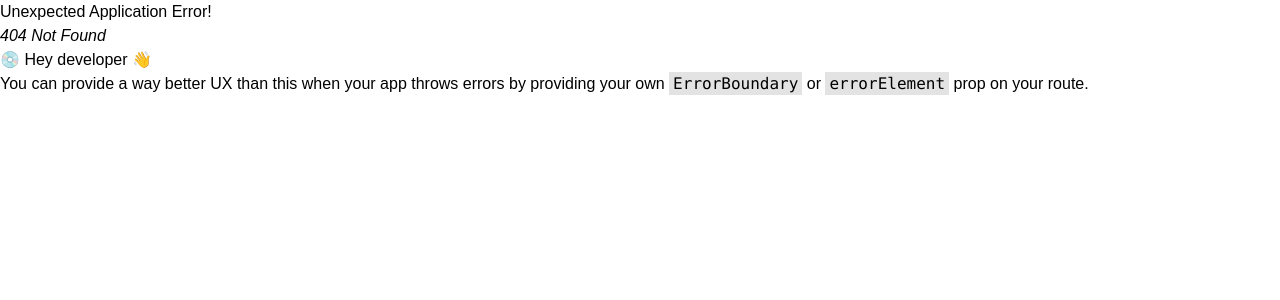
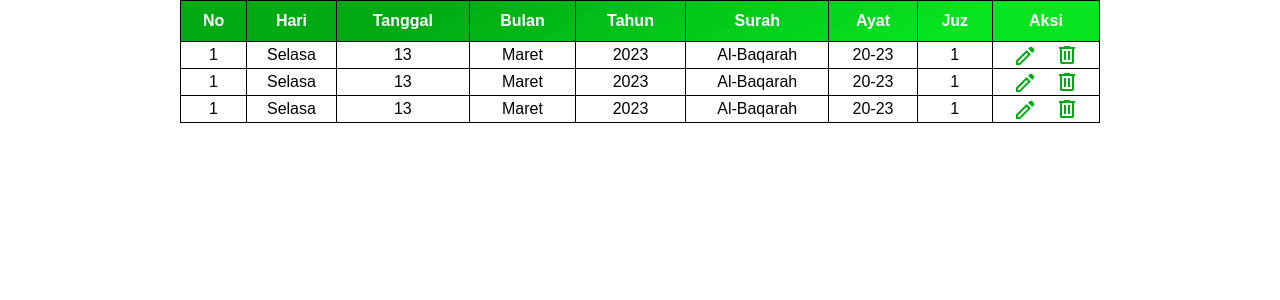
Before and after one commit to vickymalindo/skripsi-ngaji, a React (Vite) app: page /table in a window 1280 px wide. Before the commit this address had no page. Shown: the top 300 px of the page. Built offline with nearby package versions, Linux system fonts and the light colour scheme.

Commit message:
add table and image pencil also trash

```diff
--- a/src/index.css
+++ b/src/index.css
@@ -1,6 +1,10 @@
 @tailwind base;
 @tailwind components;
 @tailwind utilities;
+
+body {
+  font-family: 'Poppins', sans-serif;
+}
 
 .card-shadow {
   box-shadow: -16px 19px 10px rgba(0, 0, 0, 0.01),
@@ -19,6 +23,11 @@
   -webkit-text-fill-color: transparent;
   background-clip: text;
   text-fill-color: transparent;
+}
+
+.bg-gradient-green {
+  background: linear-gradient(151.91deg, #00aa13 26.89%, #07e420 82.6%);
+  border-radius: 10px 10px 0px 0px;
 }
 
 .rounded-tl-tr {
@@ -52,6 +61,25 @@
   width: 100%;
 }
 
-body {
-  font-family: 'Poppins', sans-serif;
+.loader {
+  border: 16px solid #f3f3f3;
+  border-top: 16px solid #00aa13;
+  border-radius: 50%;
+  width: 120px;
+  height: 120px;
 }
+
+table,
+td,
+th {
+  border: 1px solid black;
+}
+
+table {
+  border-collapse: collapse;
+  width: 920px;
+}
+
+td {
+  text-align: center;
+}
--- a/src/pages/teacher/Main.tsx
+++ b/src/pages/teacher/Main.tsx
@@ -1,12 +1,12 @@
 // import React from 'react'
 
 import { Outlet } from 'react-router-dom';
-import { SidebarGuru } from '../../views/molecules/Sidebars';
+import { SidebarTeacher } from '../../views/molecules/Sidebars';
 
 const Main = () => {
   return (
     <div>
-      <SidebarGuru />
+      <SidebarTeacher />
       <Outlet />
     </div>
   );
--- a/src/routes/Router.tsx
+++ b/src/routes/Router.tsx
@@ -2,8 +2,8 @@
 
 import { createBrowserRouter } from 'react-router-dom';
 import Main from '../pages/teacher/Main';
+import Table from '../views/atoms/Table';
 import Content from '../views/molecules/Content';
-
 const Router = createBrowserRouter([
   {
     path: 'teacher',
@@ -15,6 +15,10 @@ const Router = createBrowserRouter([
       },
     ],
   },
+  {
+    path: 'table',
+    element: <Table />,
+  },
 ]);
 
 export default Router;
--- /dev/null
+++ b/src/views/atoms/Loader.tsx
@@ -0,0 +1,9 @@
+const Loader = () => {
+  return (
+    <div className='h-screen w-full flex justify-center items-center'>
+      <div className='loader animate-spin'></div>;
+    </div>
+  );
+};
+
+export default Loader;
--- /dev/null
+++ b/src/views/atoms/Table.tsx
@@ -0,0 +1,88 @@
+import Pencil from './../../assets/images/pencil.png';
+import Trash from './../../assets/images/trash.png';
+
+const Table = () => {
+  return (
+    <div className='overflow-x-scroll lg:overflow-x-auto px-4'>
+      <table className='m-auto'>
+        <thead className='bg-gradient-green text-white'>
+          <tr>
+            <th className='p-2'>No</th>
+            <th className='p-2'>Hari</th>
+            <th className='p-2'>Tanggal</th>
+            <th className='p-2'>Bulan</th>
+            <th className='p-2'>Tahun</th>
+            <th className='p-2'>Surah</th>
+            <th className='p-2'>Ayat</th>
+            <th className='p-2'>Juz</th>
+            <th className='p-2'>Aksi</th>
+          </tr>
+        </thead>
+        <tbody>
+          <tr>
+            <td>1</td>
+            <td>Selasa</td>
+            <td>13</td>
+            <td>Maret</td>
+            <td>2023</td>
+            <td>Al-Baqarah</td>
+            <td>20-23</td>
+            <td>1</td>
+            <td>
+              <div className='flex items-center justify-center gap-6'>
+                <span className='cursor-pointer inline-block'>
+                  <img src={Pencil} alt='Pencil' />
+                </span>
+                <span className='cursor-pointer inline-block'>
+                  <img src={Trash} alt='Trash' />
+                </span>
+              </div>
+            </td>
+          </tr>
+          <tr>
+            <td>1</td>
+            <td>Selasa</td>
+            <td>13</td>
+            <td>Maret</td>
+            <td>2023</td>
+            <td>Al-Baqarah</td>
+            <td>20-23</td>
+            <td>1</td>
+            <td>
+              <div className='flex items-center justify-center gap-6'>
+                <span className='cursor-pointer inline-block'>
+                  <img src={Pencil} alt='Pencil' />
+                </span>
+                <span className='cursor-pointer inline-block'>
+                  <img src={Trash} alt='Trash' />
+                </span>
+              </div>
+            </td>
+          </tr>
+          <tr>
+            <td>1</td>
+            <td>Selasa</td>
+            <td>13</td>
+            <td>Maret</td>
+            <td>2023</td>
+            <td>Al-Baqarah</td>
+            <td>20-23</td>
+            <td>1</td>
+            <td>
+              <div className='flex items-center justify-center gap-6'>
+                <span className='cursor-pointer inline-block'>
+                  <img src={Pencil} alt='Pencil' />
+                </span>
+                <span className='cursor-pointer inline-block'>
+                  <img src={Trash} alt='Trash' />
+                </span>
+              </div>
+            </td>
+          </tr>
+        </tbody>
+      </table>
+    </div>
+  );
+};
+
+export default Table;
--- a/src/views/molecules/Content.tsx
+++ b/src/views/molecules/Content.tsx
@@ -1,9 +1,12 @@
+import Table from '../atoms/Table';
 import Appbar from './Appbar';
 
 const Content = () => {
   return (
     <div className='relative left-[274px] w-[calc(100%-274px)]'>
       <Appbar />
+      {/* <Loader /> */}
+      <Table />
     </div>
   );
 };
--- a/src/views/molecules/Sidebars.tsx
+++ b/src/views/molecules/Sidebars.tsx
@@ -9,7 +9,7 @@ import Links from '../atoms/Links';
 import Sosmed from '../atoms/Sosmed';
 import Logo from './../../assets/images/Logo.png';
 
-export const SidebarOrtu = () => {
+export const SidebarParent = () => {
   return (
     <aside className='w-[274px] bg-dark-green fixed left-0 h-full overflow-y-scroll'>
       <div className='px-[9px] pt-[45px]'>
@@ -57,7 +57,7 @@ export const SidebarAdmin = () => {
   );
 };
 
-export const SidebarGuru = () => {
+export const SidebarTeacher = () => {
   return (
     <aside className='w-[274px] bg-dark-green fixed left-0 h-full'>
       <div className='px-[9px] pt-[45px]'>
```
Also changed, not shown: src/App.css (deleted, +0 -42 lines), src/assets/images/pencil.png (added), src/assets/images/trash.png (added).
